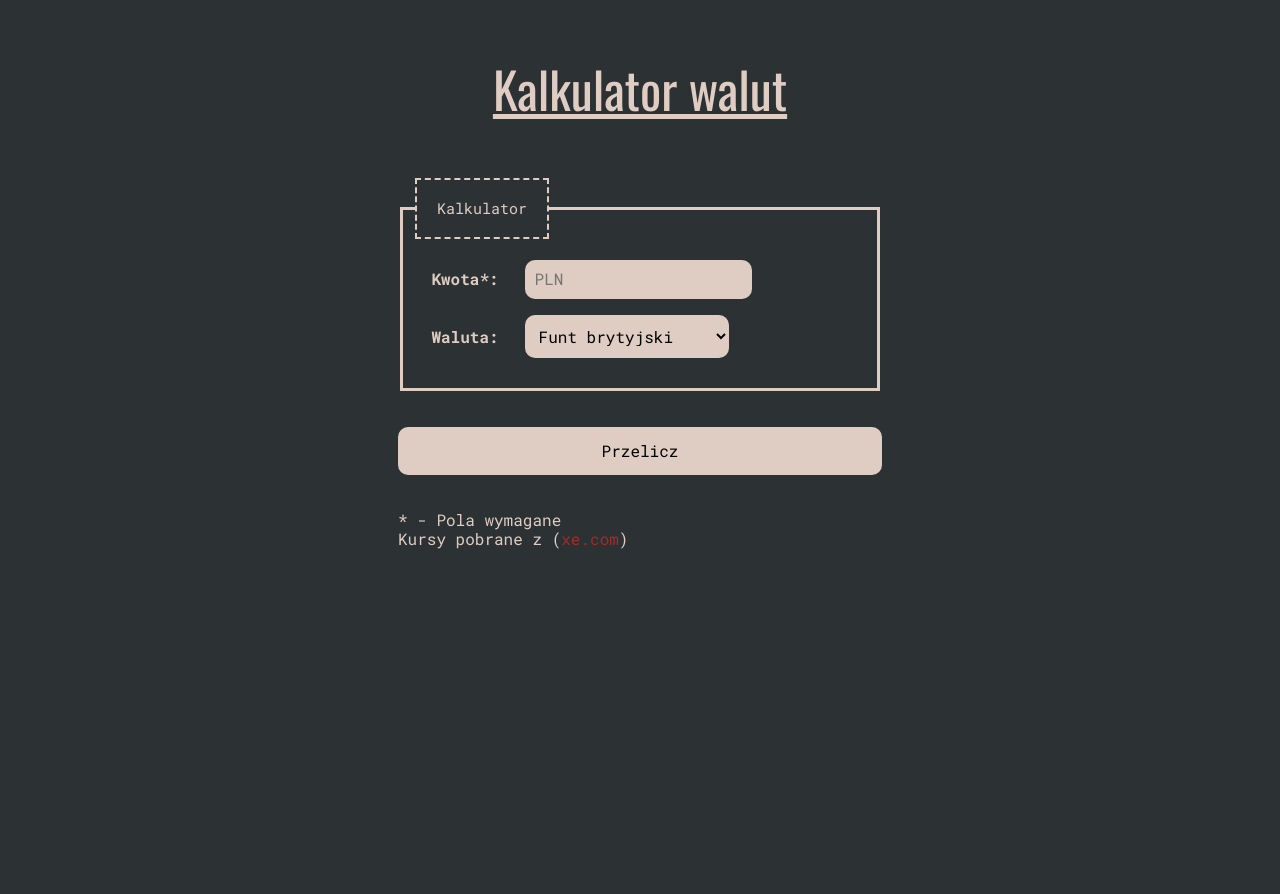
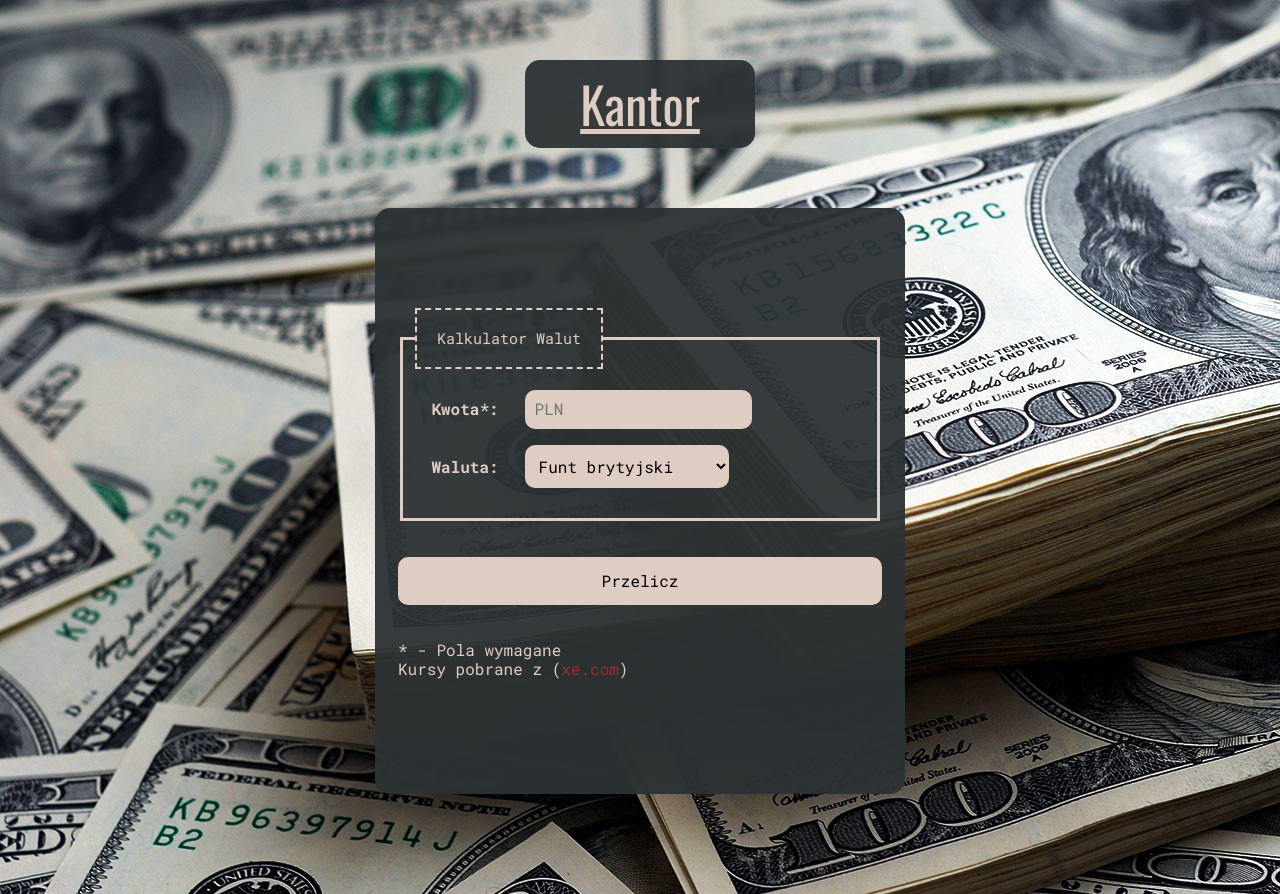
Before and after one commit to Siedemus/Currency-Converter, a plain HTML site: page index.html in a window 1280 px wide. Before the commit the page ends 800 px from the top, so only its background shows below. Drawn offline with nearby package versions, Linux system fonts and the light colour scheme.

Commit message:
add background image and add container background

```diff
--- a/body.css
+++ b/body.css
@@ -1,5 +1,5 @@
 .body {
-    background-color: rgb(44, 49, 51);
+    background-image: url(images/money.jpg);
     color: rgb(223, 205, 195);
     max-width: 800px;
     margin: 8px auto;
--- a/form.css
+++ b/form.css
@@ -17,6 +17,10 @@
 .container {
     max-width: 500px;
     margin: auto;
+    background-color: rgba(45, 50, 52, 0.95);
+    padding: 100px 15px;
+    border-radius: 15px;
+    margin: auto auto 100px auto;
 }
 
 .form {
--- a/header.css
+++ b/header.css
@@ -3,6 +3,10 @@
     font-size: 50px;
     margin: 60px auto;
     width: 100%;
+    max-width: 200px;
     text-decoration: underline;
     font-family: 'Oswald', sans-serif;
+    background-color: rgba(45, 50, 52, 0.95);
+    padding: 15px;
+    border-radius: 15px;
 }
--- a/index.html
+++ b/index.html
@@ -24,15 +24,16 @@
 </head>
 
 <body class="body">
-    <header class="header">Kalkulator walut</header>
+    <header class="header">Kantor</header>
     <div class="container">
         <form class="form js-form">
             <fieldset class="form__fieldset">
-                <legend class="form__legend">Kalkulator</legend>
+                <legend class="form__legend">Kalkulator Walut</legend>
                 <p>
                     <label>
                         <span class="form__labelText">Kwota*:</span> <input type="number" min="0.01" step="any"
-                            name="amount" class="form__field js-field" required placeholder="PLN" max="9999999999999999">
+                            name="amount" class="form__field js-field" required placeholder="PLN"
+                            max="9999999999999999">
                     </label>
                 </p>
                 <p>
@@ -46,7 +47,9 @@
                         </select>
                     </label>
                 </p>
-                <span class="form__containerText"><p class="form__result js-result"></p></span>
+                <span class="form__containerText">
+                    <p class="form__result js-result"></p>
+                </span>
             </fieldset>
             <p>
                 <button class="form__button">Przelicz</button>
```
Also changed, not shown: images/money.jpg (added).
